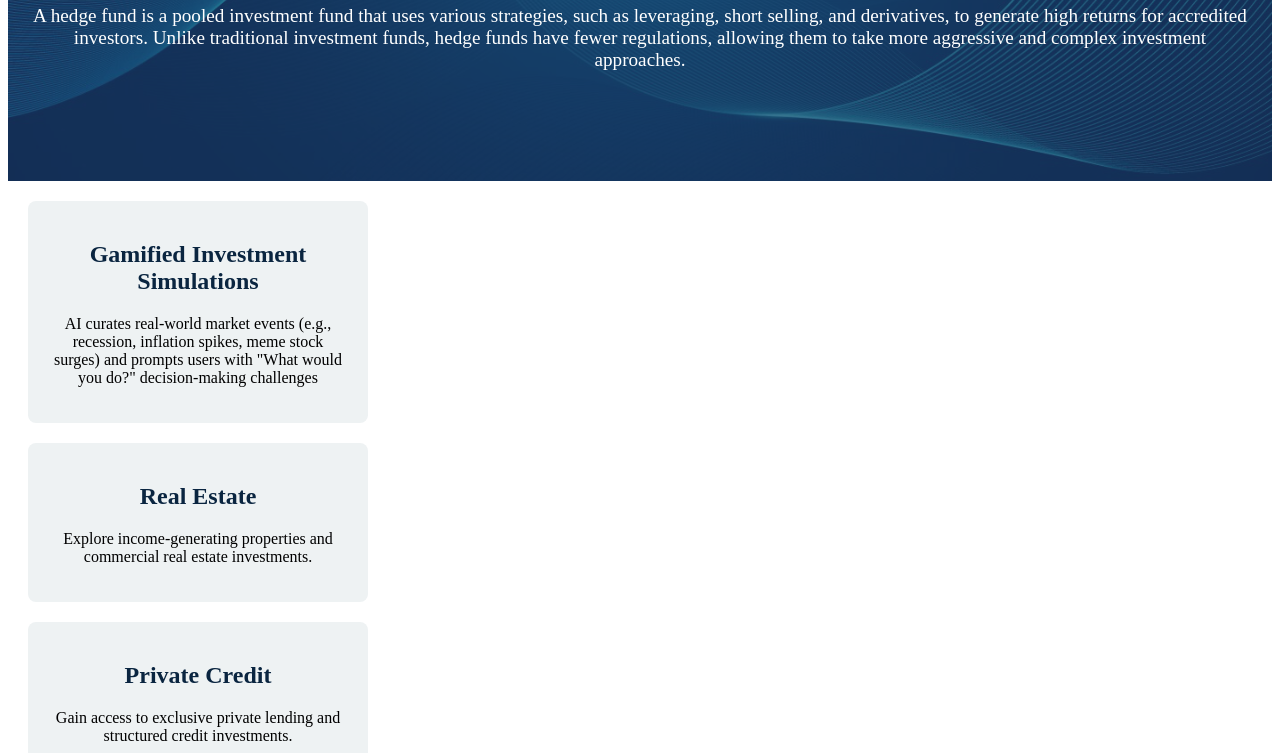
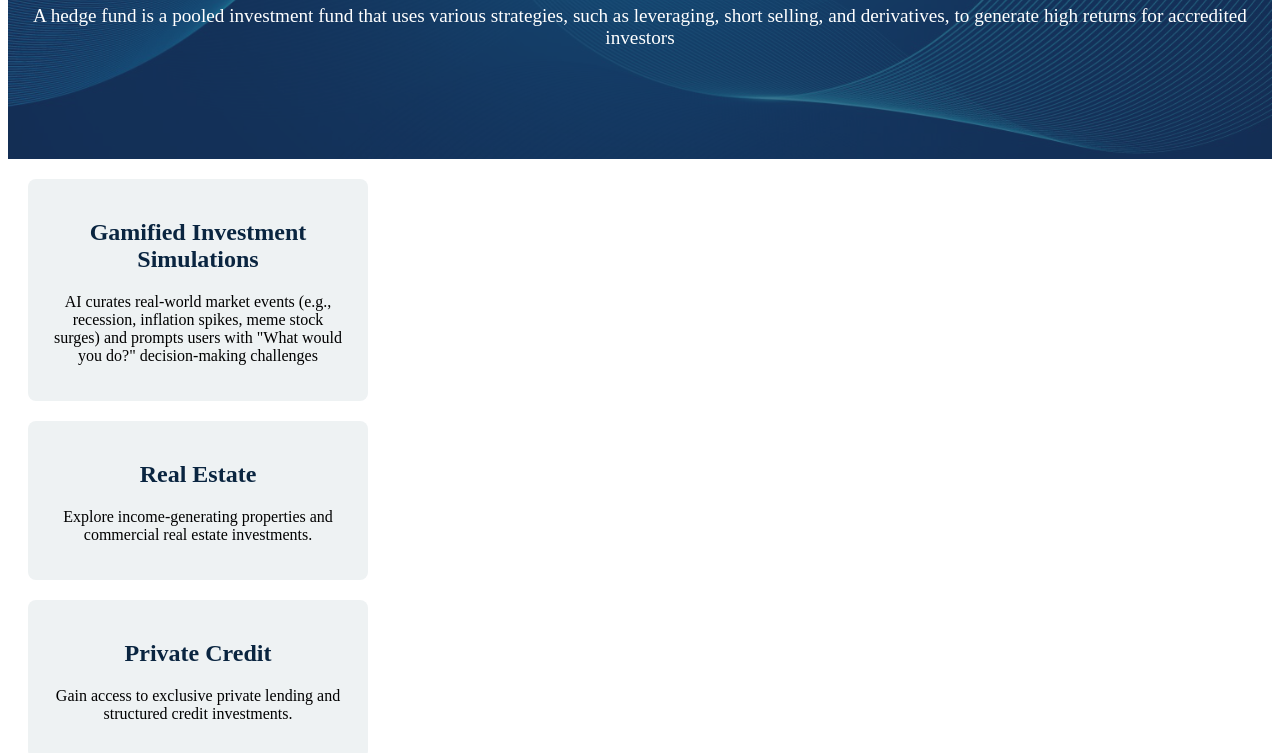
Before and after one commit to wajaiye/newwave, a plain HTML site: page hedge-funds.html in a window 1280 px wide. Shown: the part 347-1100 px from the top of the page. Drawn offline with Linux system fonts and the light colour scheme.

Commit message:
Update hedge-funds.html

```diff
--- a/hedge-funds.html
+++ b/hedge-funds.html
@@ -14,7 +14,7 @@
     <section class="hero">
         <div class="hero-content">
             <h1>Hedge Funds</h1>
-            <p>A hedge fund is a pooled investment fund that uses various strategies, such as leveraging, short selling, and derivatives, to generate high returns for accredited investors. Unlike traditional investment funds, hedge funds have fewer regulations, allowing them to take more aggressive and complex investment approaches.
+            <p>A hedge fund is a pooled investment fund that uses various strategies, such as leveraging, short selling, and derivatives, to generate high returns for accredited investors
  </p>
         </div>
     </section
```
